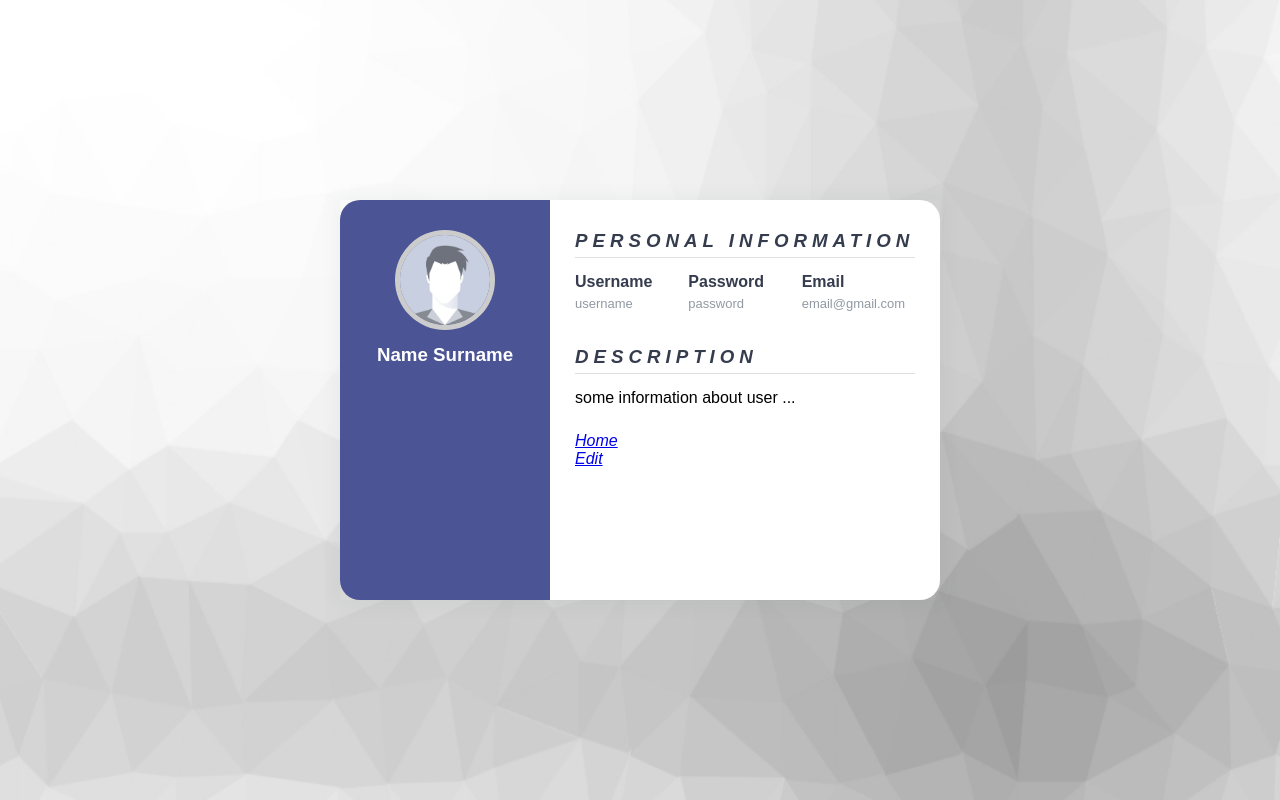
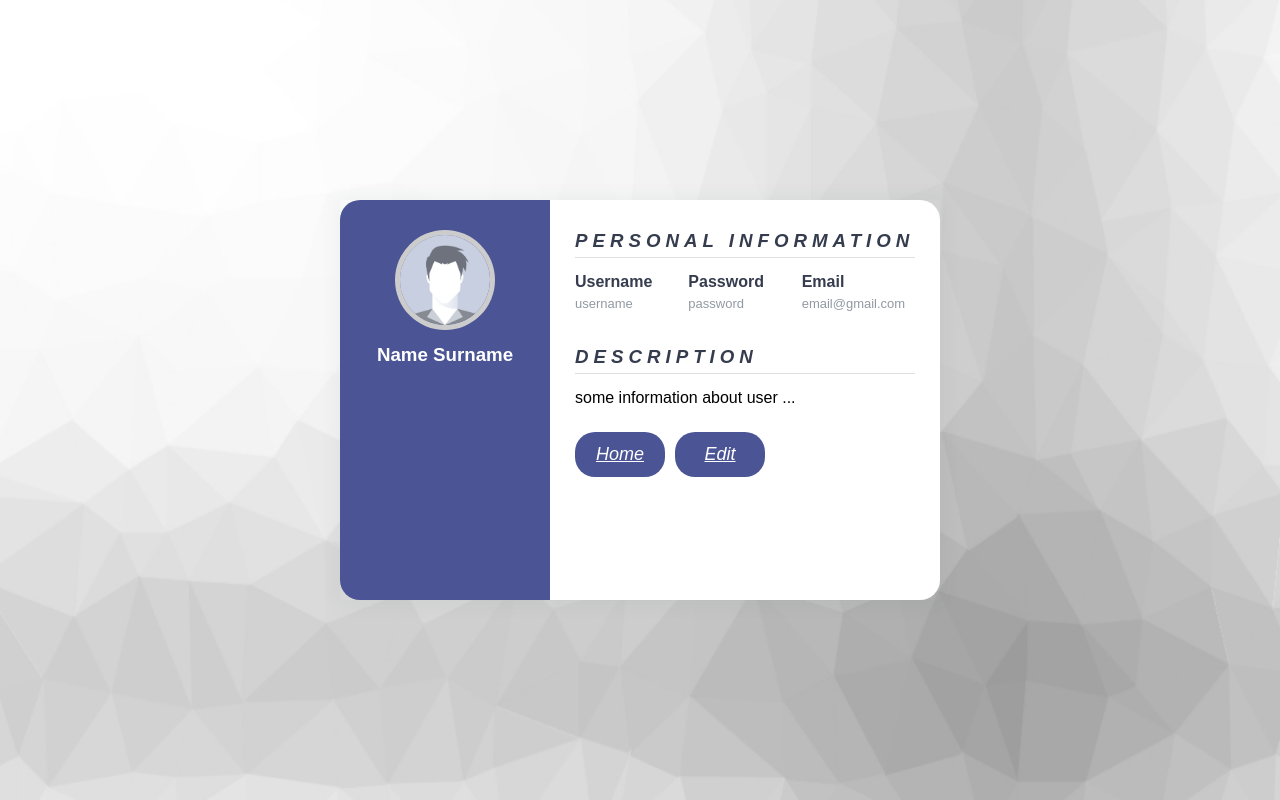
Before and after one commit to Maksym637/Maksym637.github.io, a plain HTML site: page profile.html in a window 1280 px wide. Drawn offline with Linux system fonts and the light colour scheme.

Commit message:
commit profile

```diff
--- a/profile.html
+++ b/profile.html
@@ -19,6 +19,7 @@
                 <h3>Name Surname</h3>
             </div>
             <div class="right">
+
                 <div class="info">
                     <h3><i>Personal information</i></h3>
                     <div class="info_data">
@@ -37,17 +38,17 @@
                     </div>
                 </div>
 
-              <div class="projects">
+                <div class="projects">
                     <h3><i>Description</i></h3>
                     <div class="projects_data">
                         <p>some information about user ...</p>
                     </div>
                 </div>
 
-                <div class="social_media">
+                <div class="change">
                     <ul>
-                      <li><a href="home.html"><i class="fab fa-facebook-f">Home</i></a></li>
-                      <li><a href="profile.html"><i class="fab fa-twitter">Edit</i></a></li>
+                      <li><a href="home.html"><i>Home</i></a></li>
+                      <li><a href="profile.html"><i>Edit</i></a></li>
                   </ul>
               </div>
             </div>
```
